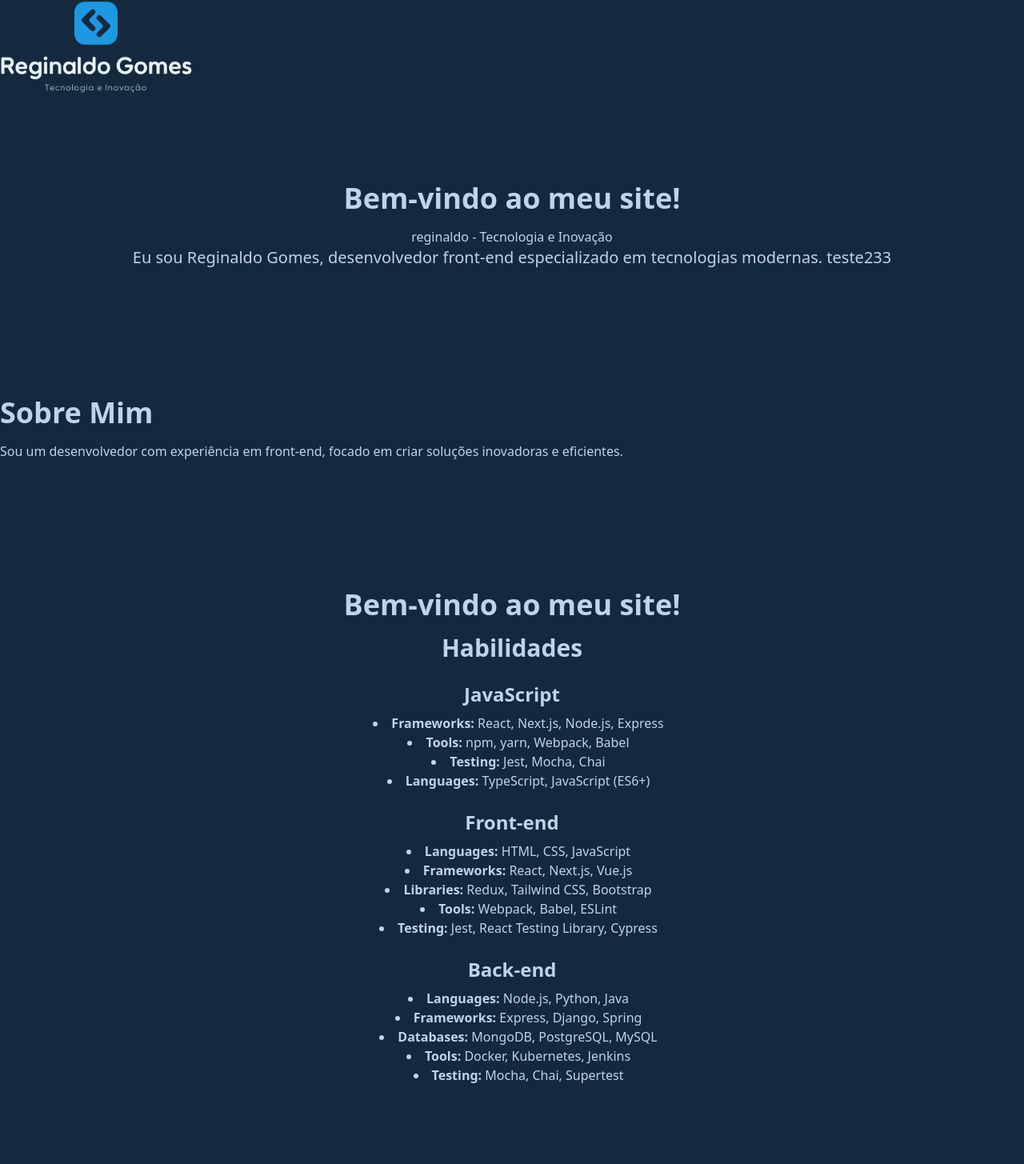
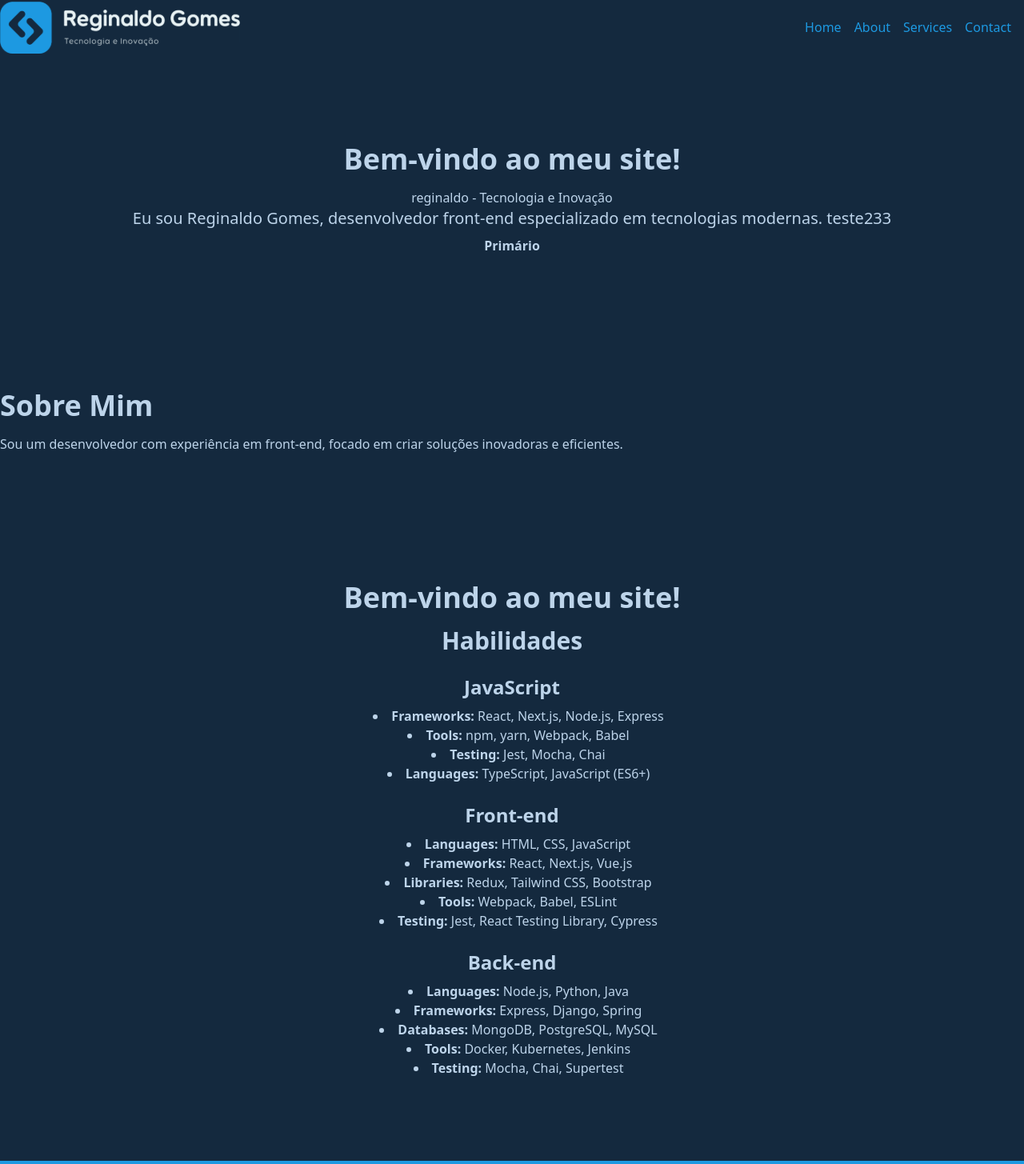
Before and after one commit to reginaldogomes/bhs_cms_site_app, a Next.js app: page / in a window 1280 px wide. Shown: the part 30-1485 px from the top of the page at 80% size. Built offline with nearby package versions, Linux system fonts and the light colour scheme.

Commit message:
button, menu component

```diff
--- a/src/components/Button.tsx
+++ b/src/components/Button.tsx
@@ -1,8 +1,34 @@
-// src/components/Button.tsx
-import React, { ButtonHTMLAttributes } from 'react'
+type ButtonVariant = 'primary' | 'secondary' | 'success' | 'danger'
 
-type ButtonProps = ButtonHTMLAttributes<HTMLButtonElement>
+type ButtonProps = {
+  label: string
+  onClick: () => void
+  variant?: ButtonVariant
+}
 
-export default function Button({ children, ...props }: ButtonProps) {
-  return <button {...props}>{children}</button>
+const buttonStyles: { [key in ButtonVariant]: string } = {
+  primary:
+    'bg-blue-500 hover:bg-blue-700 text-white font-bold py-2 px-4 rounded',
+  secondary:
+    'bg-gray-500 hover:bg-gray-700 text-white font-bold py-2 px-4 rounded',
+  success:
+    'bg-green-500 hover:bg-green-700 text-white font-bold py-2 px-4 rounded',
+  danger: 'bg-red-500 hover:bg-red-700 text-white font-bold py-2 px-4 rounded',
 }
+
+const ButtonComponent: React.FC<ButtonProps> = ({
+  label,
+  onClick,
+  variant = 'primary',
+}) => {
+  return (
+    <button
+      className={`${buttonStyles[variant]} focus:outline-none`}
+      onClick={onClick}
+    >
+      {label}
+    </button>
+  )
+}
+
+export default ButtonComponent
--- a/src/components/Hero.tsx
+++ b/src/components/Hero.tsx
@@ -1,5 +1,6 @@
 import React from 'react'
 import Section from '@/components/layouts/Section'
+import ButtonComponent from './Button'
 
 const dataResume = {
   name: 'reginaldo',
@@ -8,6 +9,9 @@ const dataResume = {
 }
 
 const Hero: React.FC = () => {
+  const handleClick = () => {
+    alert('Botão clicado!')
+  }
   return (
     <Section
       title="Bem-vindo ao meu site!"
@@ -18,6 +22,11 @@ const Hero: React.FC = () => {
       </h1>
 
       <p className="text-xl">{dataResume.bio}</p>
+      <ButtonComponent
+        label="Primário"
+        onClick={handleClick}
+        variant="primary"
+      />
     </Section>
   )
 }
--- /dev/null
+++ b/src/components/SocialMedia.tsx
@@ -0,0 +1,57 @@
+// Tipos para os itens de redes sociais e o objeto de links
+type SocialMedia = {
+  name: string
+  link: string
+  icon: React.ReactNode
+}
+
+type SocialMediaLinks = {
+  items: SocialMedia[]
+}
+
+// Objeto contendo os links de redes sociais
+const socialMediaLinks: SocialMediaLinks = {
+  items: [
+    {
+      name: 'Facebook',
+      link: 'https://www.facebook.com',
+      icon: <i className="fab fa-facebook"></i>,
+    },
+    {
+      name: 'Twitter',
+      link: 'https://www.twitter.com',
+      icon: <i className="fab fa-twitter"></i>,
+    },
+    {
+      name: 'LinkedIn',
+      link: 'https://www.linkedin.com',
+      icon: <i className="fab fa-linkedin"></i>,
+    },
+    {
+      name: 'Instagram',
+      link: 'https://www.instagram.com',
+      icon: <i className="fab fa-instagram"></i>,
+    },
+  ],
+}
+
+const SocialMediaComponent: React.FC = () => {
+  return (
+    <div className="flex justify-center space-x-4 p-4 bg-gray-200">
+      {socialMediaLinks.items.map((item, index) => (
+        <a
+          key={index}
+          href={item.link}
+          target="_blank"
+          rel="noopener noreferrer"
+          className="text-gray-700 hover:text-gray-900"
+        >
+          {item.icon}
+          <span className="sr-only">{item.name}</span>
+        </a>
+      ))}
+    </div>
+  )
+}
+
+export default SocialMediaComponent
--- a/src/components/layouts/Footer.tsx
+++ b/src/components/layouts/Footer.tsx
@@ -1,9 +1,14 @@
+import SocialMediaComponent from '../SocialMedia'
+
 // src/components/Footer.tsx
 export default function Footer() {
+  const currentYear = new Date().getFullYear()
+
   return (
-    <footer className="w-full bg-secondary-500">
+    <footer className="w-full bg-accent-500">
       <div className="flex max-w-1280 mx-auto">
-        <p>&copy; 2022 Meu Blog</p>
+        <SocialMediaComponent />
+        <p>&copy; {currentYear}</p>
       </div>
     </footer>
   )
--- a/src/components/layouts/Header.tsx
+++ b/src/components/layouts/Header.tsx
@@ -1,11 +1,13 @@
 import { Logo } from './Logo'
+import Menu from './Menu'
 
 // src/components/Header.tsx
 export default function Header() {
   return (
     <header className="w-full">
-      <div className="flex max-w-1280 mx-auto py-8">
+      <div className="flex justify-between items-center max-w-1280 mx-auto py-8">
         <Logo />
+        <Menu />
       </div>
     </header>
   )
--- a/src/components/layouts/Logo.tsx
+++ b/src/components/layouts/Logo.tsx
@@ -1,14 +1,14 @@
 import Image from 'next/image'
 
-const logo = '/reginaldo_gomes.svg'
+const logo = '/logo_reginaldo_gomes.svg'
 
 export const Logo = () => {
   return (
     <Image
       src={logo}
-      alt="Descrição da imagem"
-      width={240} // Largura da imagem
-      height={10} // Altura da imagem
+      alt="Reginaldo Gomes - Tecnologia e Inovação"
+      width={300} // Largura da imagem
+      height={30} // Altura da imagem
     />
   )
 }
--- /dev/null
+++ b/src/components/layouts/Menu.tsx
@@ -0,0 +1,37 @@
+// Definição do tipo para um item do menu
+type MenuItem = {
+  name: string
+  link: string
+}
+
+// Definição do tipo para o menu
+type Menu = {
+  items: MenuItem[]
+}
+
+const menu = {
+  items: [
+    { name: 'Home', link: '/' },
+    { name: 'About', link: '/about' },
+    { name: 'Services', link: '/services' },
+    { name: 'Contact', link: '/contact' },
+  ],
+}
+
+const Menu: React.FC = () => {
+  return (
+    <nav className="bg-gray-800 p-4">
+      <ul className="flex space-x-4">
+        {menu.items.map((item, index) => (
+          <li key={index}>
+            <a href={item.link} className="text-accent-500 hover:text-gray-300">
+              {item.name}
+            </a>
+          </li>
+        ))}
+      </ul>
+    </nav>
+  )
+}
+
+export default Menu
```
Also changed, not shown: public/logo_reginaldo_gomes.svg (added).
